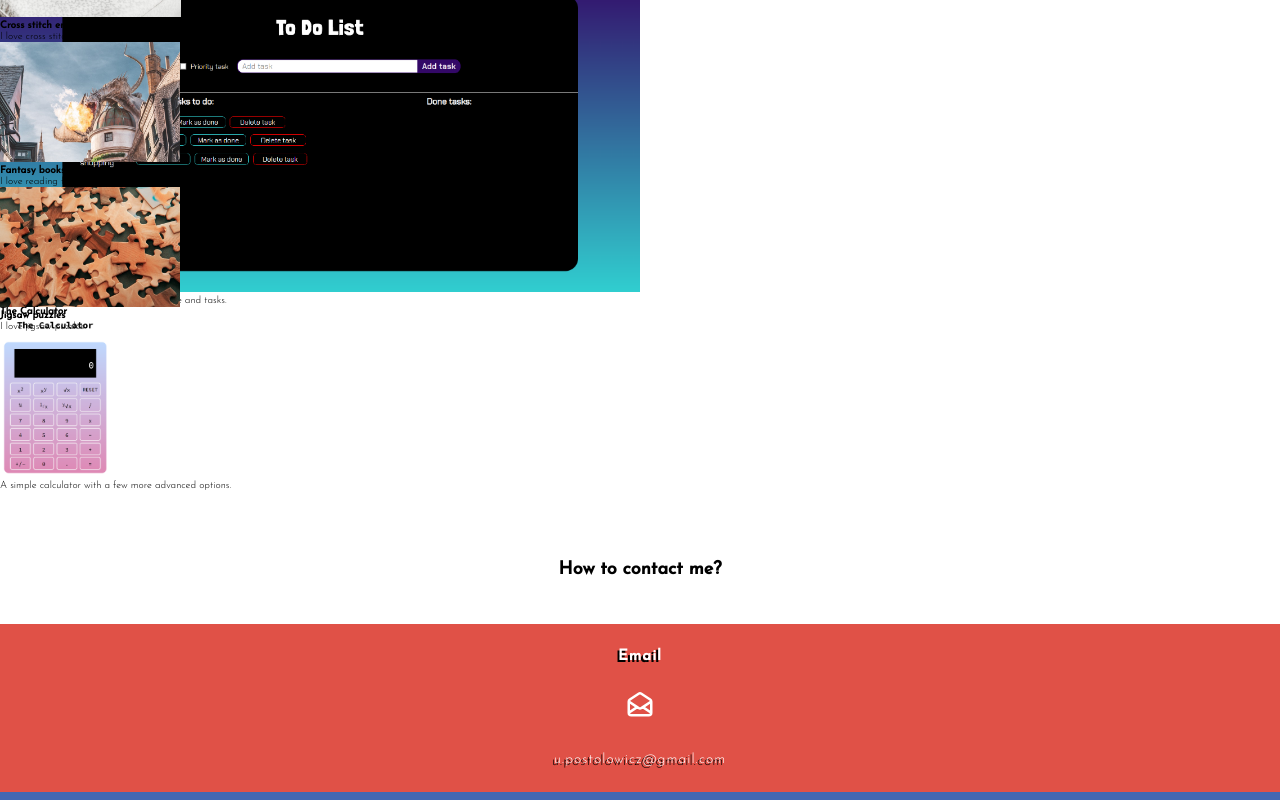
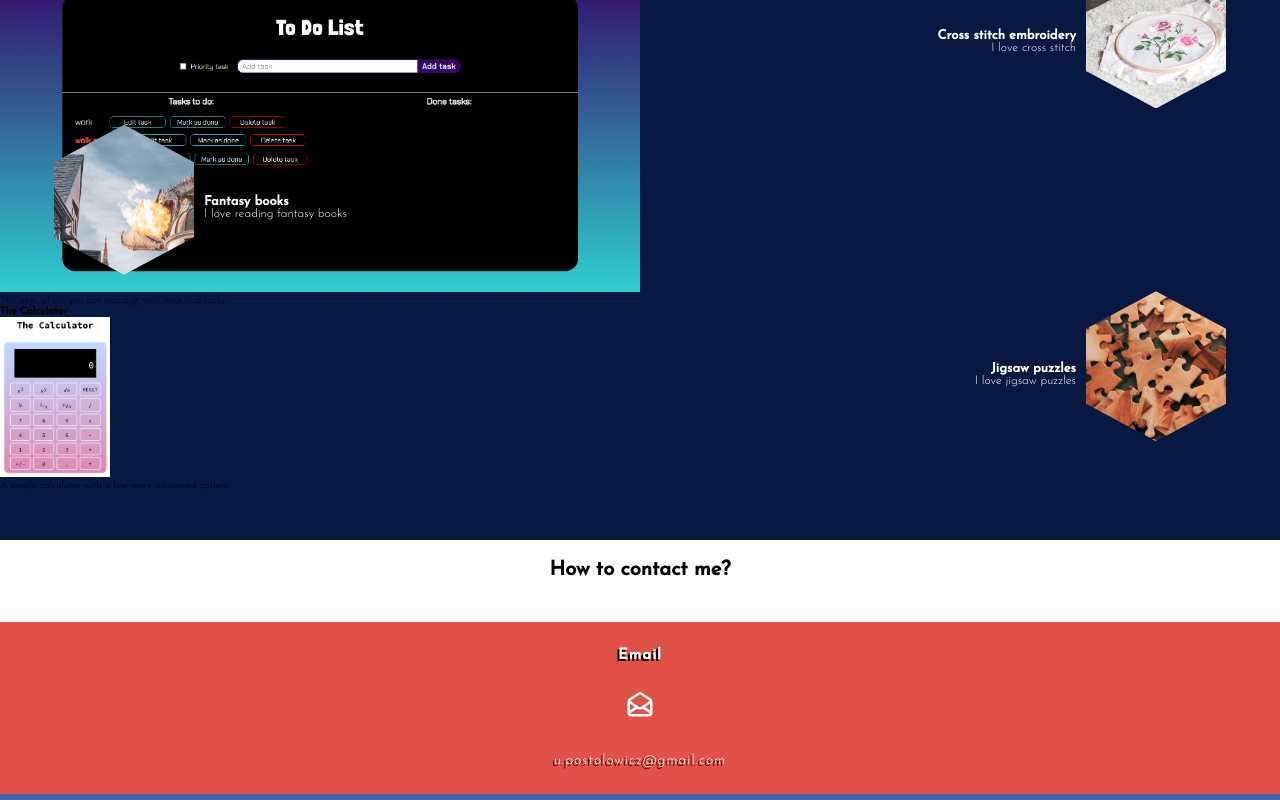
Before and after one commit to um-postolowicz/portfolio, a React (Create React App) app: page / in a window 1280 px wide. Shown: the part 3460-4260 px from the top of the page. Built offline with nearby package versions, Linux system fonts and the light colour scheme.

Commit message:
Create basic style for "Hobbies" page (without text transition and click effect on pictures)

```diff
--- a/src/components/Hobby.js
+++ b/src/components/Hobby.js
@@ -1,21 +1,29 @@
-import React from "react";
+import React, { useState } from "react";
 
 const Hobby = ({
-  alt,
   descClassName,
   hobbyDesc,
   hobbyName,
-  imgClassName,
   imgSrc,
   mainClassName,
   titleClassName,
 }) => {
+  const [isClicked, setIsClicked] = useState(false);
+
+  const handleClick = () => setIsClicked(!isClicked);
+
   return (
     <div className={mainClassName}>
       <div className="darkHover"></div>
-      <img src={imgSrc} alt={alt} className={imgClassName} />
-      <h4 className={titleClassName}>{hobbyName}</h4>
-      <p className={descClassName}>{hobbyDesc}</p>
+      <div
+        className="hexagon"
+        onClick={handleClick}
+        style={{ backgroundImage: `url(${imgSrc})` }}
+      ></div>
+      <div className={isClicked ? "hobbyText showTxt" : "hobbyText"}>
+        <h4 className={titleClassName}>{hobbyName}</h4>
+        <p className={descClassName}>{hobbyDesc}</p>
+      </div>
     </div>
   );
 };
--- a/src/pages/Hobbies.js
+++ b/src/pages/Hobbies.js
@@ -25,46 +25,40 @@ const Hobbies = () => {
         return (
           <section className="hobbies">
             <h3 className="hobbiesTitle">{hobbiesTitle}</h3>
+            <div className="hobbiesTiles">
               <Hobby
-              alt="A plane"
                 descClassName="aviationTxt"
                 hobbyDesc={aviationTxt}
                 hobbyName={aviationTitle}
-              imgClassName="aviationImg"
                 imgSrc={plane}
-              mainClassName="aviation"
+                mainClassName="aviation hobby"
                 titleClassName="aviationTitle"
               />
               <Hobby
-              alt="Embroidery"
                 descClassName="crossStitchTxt"
                 hobbyDesc={crossStitchTxt}
                 hobbyName={crossStitchTitle}
-              imgClassName="crossStitchImg"
                 imgSrc={stitch}
-              mainClassName="crossStitch"
+                mainClassName="crossStitch hobby"
                 titleClassName="crossStitchTitle"
               />
               <Hobby
-              alt="Fantasy Img"
                 descClassName="fantasyBooksTxt"
                 hobbyDesc={fantasyBooksTxt}
                 hobbyName={fantasyBooksTitle}
-              imgClassName="fantasyBooksImg"
                 imgSrc={fantasy}
-              mainClassName="fantasyBooks"
+                mainClassName="fantasyBooks hobby"
                 titleClassName="fantasyBooksTitle"
               />
               <Hobby
-              alt="Jigsaw puzzles"
                 descClassName="jigsawTxt"
                 hobbyDesc={jigsawTxt}
                 hobbyName={jigsawTitle}
-              imgClassName="jigsawImg"
                 imgSrc={jigsaw}
-              mainClassName="jigsaw"
+                mainClassName="jigsaw hobby"
                 titleClassName="jigsawTitle"
               />
+            </div>
           </section>
         );
       }}
--- a/src/styles/_contact.scss
+++ b/src/styles/_contact.scss
@@ -1,14 +1,14 @@
 .contact {
   height: 100vh;
   @include flex($flex-direction: column);
+  padding-top: $page-padding-top;
   &Title {
-    margin-top: 20px;
     text-align: center;
-    font-size: 1.8rem;
+    font-size: $page-title-size;
     flex-basis: 8%;
   }
   &Tile {
-    flex-basis: 21%;
+    flex-basis: 22%;
     text-align: center;
     color: white;
     @include flex(column, stretch, space-evenly);
--- a/src/styles/_hobbies.scss
+++ b/src/styles/_hobbies.scss
@@ -1,7 +1,48 @@
 .hobbies {
   height: 100vh;
-  img {
-    max-width: 90%;
-    max-height: 15vh;
+  padding: $page-padding-top 0;
+  background-color: $dark-blue;
+  color: white;
+  &Title {
+    font-size: $page-title-size;
+    text-align: center;
+  }
+  &Tiles {
+    padding-top: 12px;
+    @include flex(column, flex-start, stretch);
+    height: 90vh;
   }
 }
+
+.hobby {
+  @include flex(row);
+  height: 23.5%;
+  padding-left: 54px;
+  width: 100%;
+  position: relative;
+  &:nth-child(even) {
+    flex-direction: row-reverse;
+    text-align: right;
+    padding-right: 54px;
+    padding-left: 0;
+  }
+  .hexagon {
+    height: 150px;
+    width: 140px;
+    clip-path: polygon(50% 0, 100% 25%, 100% 75%, 50% 100%, 0% 75%, 0% 25%);
+    background-size: cover;
+  }
+  &Text {
+    width: 47%;
+    align-self: center;
+    padding: 0 10px;
+    h4 {
+      font-size: 1.3rem;
+    }
+    p {
+      font-size: 1.2rem;
+    }
+  }
+  .showTxt {
+  }
+}
--- a/src/styles/_tech.scss
+++ b/src/styles/_tech.scss
@@ -1,11 +1,11 @@
 .technologies {
   height: 100vh;
   background-color: $dark-blue;
-  padding-top: 20px;
+  padding-top: $page-padding-top;
   &Title {
     text-align: center;
     color: white;
-    font-size: 2rem;
+    font-size: $page-title-size;
   }
   &Container {
     height: 80%;
--- a/src/styles/style.css
+++ b/src/styles/style.css
@@ -322,11 +322,90 @@ html {
 
 .hobbies {
   height: 100vh;
+  padding: 20px 0;
+  background-color: #071843;
+  color: white;
 }
 
-.hobbies img {
-  max-width: 90%;
-  max-height: 15vh;
+.hobbiesTitle {
+  font-size: 2rem;
+  text-align: center;
+}
+
+.hobbiesTiles {
+  padding-top: 12px;
+  display: -webkit-box;
+  display: -ms-flexbox;
+  display: flex;
+  -ms-flex-wrap: wrap;
+      flex-wrap: wrap;
+  -webkit-box-orient: vertical;
+  -webkit-box-direction: normal;
+      -ms-flex-direction: column;
+          flex-direction: column;
+  -webkit-box-align: start;
+      -ms-flex-align: start;
+          align-items: flex-start;
+  -webkit-box-pack: stretch;
+      -ms-flex-pack: stretch;
+          justify-content: stretch;
+  height: 90vh;
+}
+
+.hobby {
+  display: -webkit-box;
+  display: -ms-flexbox;
+  display: flex;
+  -ms-flex-wrap: wrap;
+      flex-wrap: wrap;
+  -webkit-box-orient: horizontal;
+  -webkit-box-direction: normal;
+      -ms-flex-direction: row;
+          flex-direction: row;
+  -webkit-box-align: stretch;
+      -ms-flex-align: stretch;
+          align-items: stretch;
+  -webkit-box-pack: start;
+      -ms-flex-pack: start;
+          justify-content: flex-start;
+  height: 23.5%;
+  padding-left: 54px;
+  width: 100%;
+  position: relative;
+}
+
+.hobby:nth-child(even) {
+  -webkit-box-orient: horizontal;
+  -webkit-box-direction: reverse;
+      -ms-flex-direction: row-reverse;
+          flex-direction: row-reverse;
+  text-align: right;
+  padding-right: 54px;
+  padding-left: 0;
+}
+
+.hobby .hexagon {
+  height: 150px;
+  width: 140px;
+  -webkit-clip-path: polygon(50% 0, 100% 25%, 100% 75%, 50% 100%, 0% 75%, 0% 25%);
+          clip-path: polygon(50% 0, 100% 25%, 100% 75%, 50% 100%, 0% 75%, 0% 25%);
+  background-size: cover;
+}
+
+.hobbyText {
+  width: 47%;
+  -ms-flex-item-align: center;
+      -ms-grid-row-align: center;
+      align-self: center;
+  padding: 0 10px;
+}
+
+.hobbyText h4 {
+  font-size: 1.3rem;
+}
+
+.hobbyText p {
+  font-size: 1.2rem;
 }
 
 .contact {
@@ -346,19 +425,19 @@ html {
   -webkit-box-pack: start;
       -ms-flex-pack: start;
           justify-content: flex-start;
+  padding-top: 20px;
 }
 
 .contactTitle {
-  margin-top: 20px;
   text-align: center;
-  font-size: 1.8rem;
+  font-size: 2rem;
   -ms-flex-preferred-size: 8%;
       flex-basis: 8%;
 }
 
 .contactTile {
-  -ms-flex-preferred-size: 21%;
-      flex-basis: 21%;
+  -ms-flex-preferred-size: 22%;
+      flex-basis: 22%;
   text-align: center;
   color: white;
   display: -webkit-box;
```
Also changed, not shown: src/styles/_variables.scss (+12 -0 lines), 1 other file (tests, documents, lock files or other folders). Lines whose indentation alone changed are shown as unchanged.
